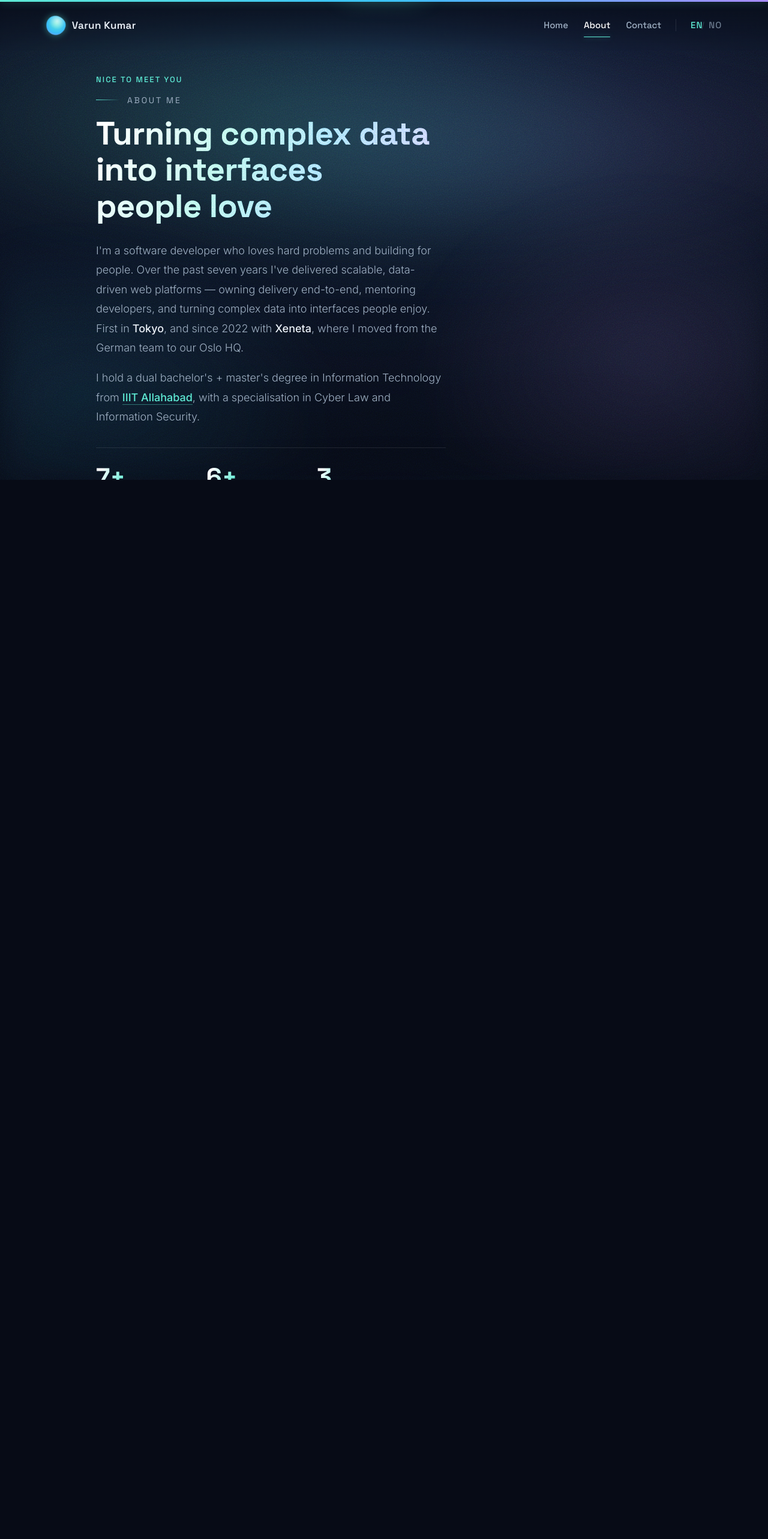
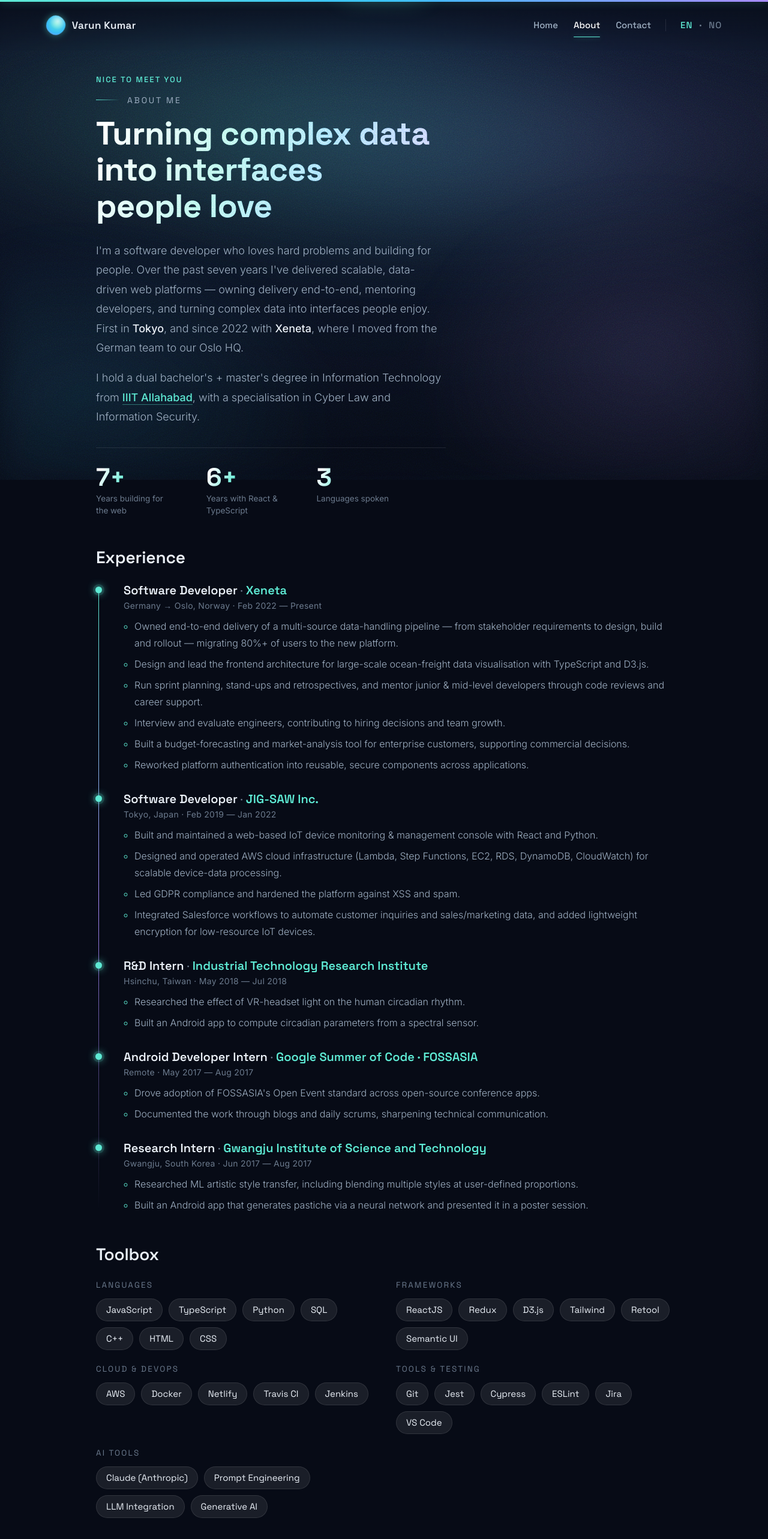
Before and after one commit to scandindian/scandindian.github.io, a React (Vite) app: page /about in a window 1280 px wide. Shown: the top 2566 px of the page at 60% size. Before the commit the page ends 800 px from the top, so only its background shows below. Built offline with nearby package versions, Linux system fonts and the light colour scheme.

Commit message:
Improve website

```diff
--- a/src/components/views/About.tsx
+++ b/src/components/views/About.tsx
@@ -6,9 +6,8 @@ import {
     staggerContainer,
     gridContainer,
     fadeUpItem,
-    slideInLeft,
+    fadeInItem,
     scaleInItem,
-    revealViewport,
 } from "../../lib/animations";
 import { useContent } from "../../i18n/LanguageProvider";
 import "../../css/About.css";
@@ -59,25 +58,13 @@ const About = () => {
                 </div>
 
                 {/* Experience timeline */}
-                <motion.h2
-                    className="about__section-title"
-                    initial="hidden"
-                    whileInView="show"
-                    viewport={revealViewport}
-                    variants={fadeUpItem}
-                >
+                <motion.h2 className="about__section-title" variants={fadeUpItem}>
                     {a.experienceTitle}
                 </motion.h2>
 
-                <motion.ol
-                    className="timeline"
-                    initial="hidden"
-                    whileInView="show"
-                    viewport={revealViewport}
-                    variants={staggerContainer}
-                >
+                <motion.ol className="timeline" variants={staggerContainer}>
                     {a.experiences.map((exp) => (
-                        <motion.li className="timeline__item" key={exp.company} variants={slideInLeft}>
+                        <motion.li className="timeline__item" key={exp.company} variants={fadeInItem}>
                             <span className="timeline__dot" />
                             <div className="timeline__head">
                                 <h3 className="timeline__role">
@@ -101,13 +88,7 @@ const About = () => {
                 </motion.ol>
 
                 {/* Skills */}
-                <motion.h2
-                    className="about__section-title"
-                    initial="hidden"
-                    whileInView="show"
-                    viewport={revealViewport}
-                    variants={fadeUpItem}
-                >
+                <motion.h2 className="about__section-title" variants={fadeUpItem}>
                     {a.toolboxTitle}
                 </motion.h2>
 
@@ -116,9 +97,6 @@ const About = () => {
                         <motion.div
                             className="skills__group"
                             key={group.label}
-                            initial="hidden"
-                            whileInView="show"
-                            viewport={revealViewport}
                             variants={gridContainer}
                         >
                             <motion.span className="skills__label" variants={fadeUpItem}>
@@ -141,23 +119,11 @@ const About = () => {
                 </div>
 
                 {/* Personal note */}
-                <motion.p
-                    className="about__note"
-                    initial="hidden"
-                    whileInView="show"
-                    viewport={revealViewport}
-                    variants={fadeUpItem}
-                >
+                <motion.p className="about__note" variants={fadeUpItem}>
                     {a.note}
                 </motion.p>
 
-                <motion.div
-                    className="about__actions"
-                    initial="hidden"
-                    whileInView="show"
-                    viewport={revealViewport}
-                    variants={fadeUpItem}
-                >
+                <motion.div className="about__actions" variants={fadeUpItem}>
                     <MagneticButton primary to="/contact">
                         {a.connect} <span className="btn__arrow">→</span>
                     </MagneticButton>
--- a/src/css/About.css
+++ b/src/css/About.css
@@ -112,7 +112,8 @@
     content: "";
     position: absolute;
     left: 4px;
-    top: 6px;
+    /* begin at the first dot's centre so no line peeks out above it */
+    top: calc(clamp(16px, 2vw, 20px) * 0.65);
     bottom: 6px;
     width: 1px;
     background: linear-gradient(180deg, var(--teal), var(--violet), transparent);
@@ -129,8 +130,9 @@
 
 .timeline__dot {
     position: absolute;
-    left: -26px;
-    top: 5px;
+    left: -27px;
+    /* centre the dot on the role's first line at any width (role line-height 1.3) */
+    top: calc(clamp(16px, 2vw, 20px) * 0.65 - 5.5px);
     width: 11px;
     height: 11px;
     border-radius: 50%;
@@ -150,6 +152,7 @@
     font-family: var(--font-display);
     font-weight: 600;
     font-size: clamp(16px, 2vw, 20px);
+    line-height: 1.3;
     color: var(--text);
 }
 
--- a/src/css/App.css
+++ b/src/css/App.css
@@ -52,7 +52,10 @@ body {
     font-family: var(--font-body);
     -webkit-font-smoothing: antialiased;
     text-rendering: optimizeLegibility;
-    overflow-x: hidden;
+    /* `clip` (not `hidden`) stops horizontal overflow WITHOUT turning body into a
+       vertical scroll container — otherwise the page scrolls inside <body> and
+       window.scrollTo(0,0) on route change can't reach it. */
+    overflow-x: clip;
 }
 
 #root {
@@ -335,6 +338,7 @@ a:hover {
 .lang {
     display: inline-flex;
     align-items: center;
+    gap: 12px;
     font-family: var(--font-display);
     font-size: 15px;
     font-weight: 500;
@@ -343,7 +347,7 @@ a:hover {
 .lang__item {
     display: inline-flex;
     align-items: center;
-    gap: 9px;
+    gap: 12px;
 }
 
 .lang__opt {
@@ -367,10 +371,10 @@ a:hover {
 }
 
 .lang__sep {
-    width: 1px;
-    height: 13px;
-    background: var(--border-strong);
-    transform: rotate(16deg);
+    width: 3px;
+    height: 3px;
+    border-radius: 50%;
+    background: var(--faint);
 }
 
 @media (prefers-reduced-motion: reduce) {
--- a/src/i18n/en.tsx
+++ b/src/i18n/en.tsx
@@ -12,7 +12,7 @@ const en: Content = {
         greeting: "Hello",
         eyebrow: "Software developer",
         rolePrefix: "I'm a",
-        roles: ["frontend developer", "data-visualisation engineer", "full-stack problem-solver"],
+        roles: ["frontend developer", "data-visualisation engineer", "product engineer", "full-stack problem-solver"],
         tagline: (
             <>
                 Software developer with <strong>7+ years</strong> building scalable,
--- a/src/i18n/no.tsx
+++ b/src/i18n/no.tsx
@@ -12,7 +12,7 @@ const no: Content = {
         greeting: "Hei",
         eyebrow: "Programvareutvikler",
         rolePrefix: "Jeg er",
-        roles: ["frontendutvikler", "datavisualiseringsingeniør", "full-stack problemløser"],
+        roles: ["frontendutvikler", "datavisualiseringsingeniør", "produktingeniør", "full-stack problemløser"],
         tagline: (
             <>
                 Programvareutvikler med <strong>7+ års</strong> erfaring med å bygge skalerbare,
```
